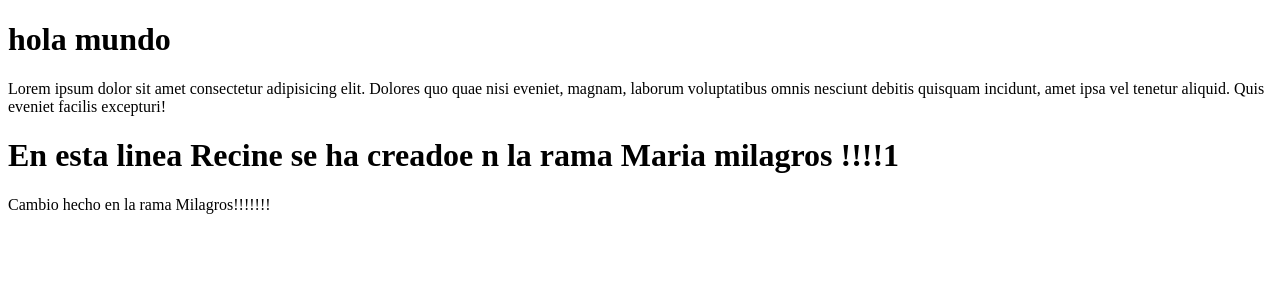
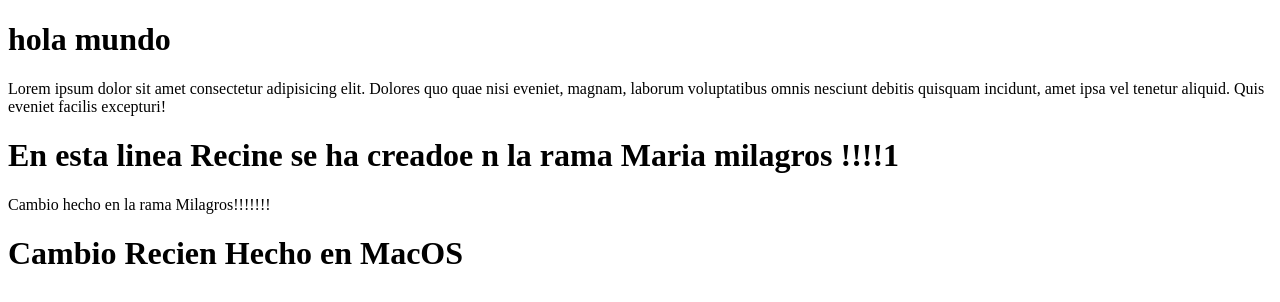
Before and after one commit to YamirMogollon1996/Htmlcss, a plain HTML site: page index.html in a window 1280 px wide. Drawn offline with Linux system fonts and the light colour scheme.

Commit message:
cambio hecho recien en la nube

```diff
--- a/index.html
+++ b/index.html
@@ -13,7 +13,10 @@
 
                 <h1>En esta linea Recine se ha creadoe n la rama Maria milagros !!!!1</h1>
             <p>Cambio hecho en la  rama Milagros!!!!!!!</p>
+            <div>
 
+                    <h1>Cambio Recien Hecho en MacOS</h1>
+            </div>
         </div>
 
 </body>
```
